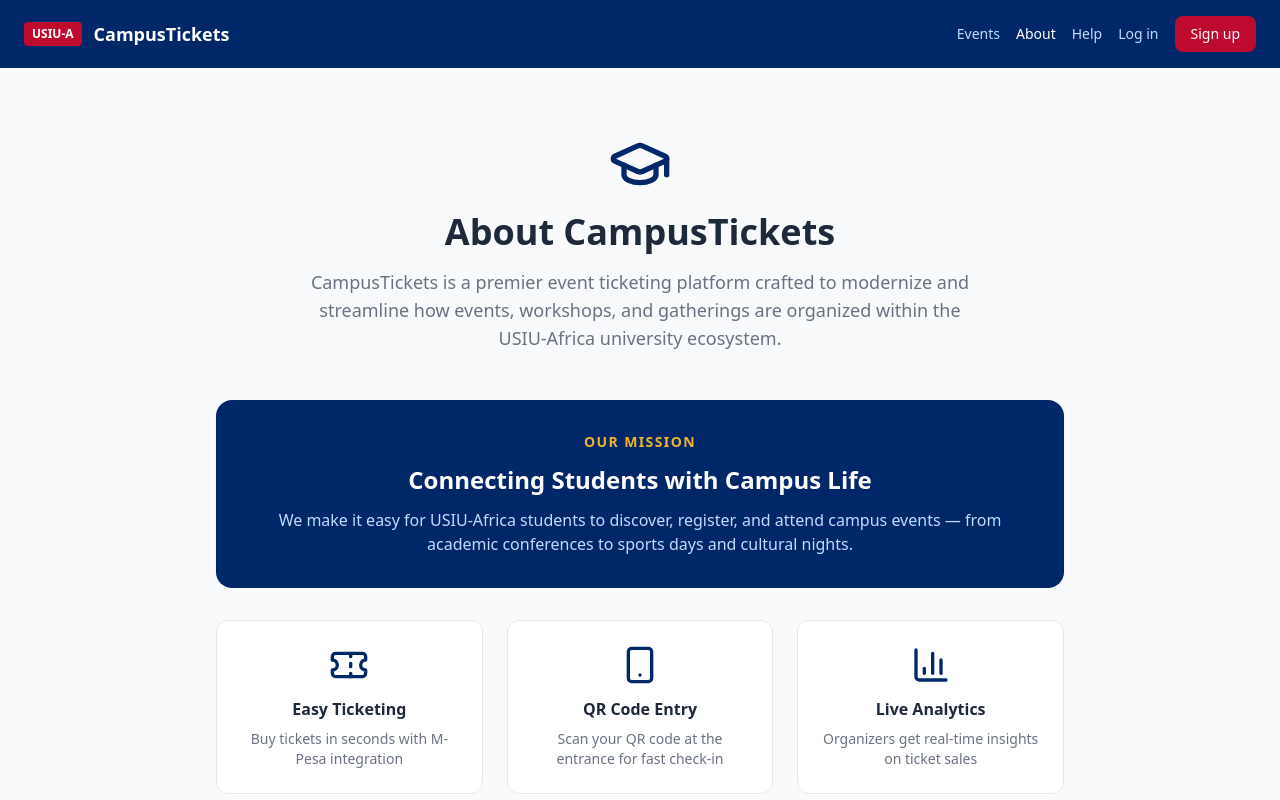
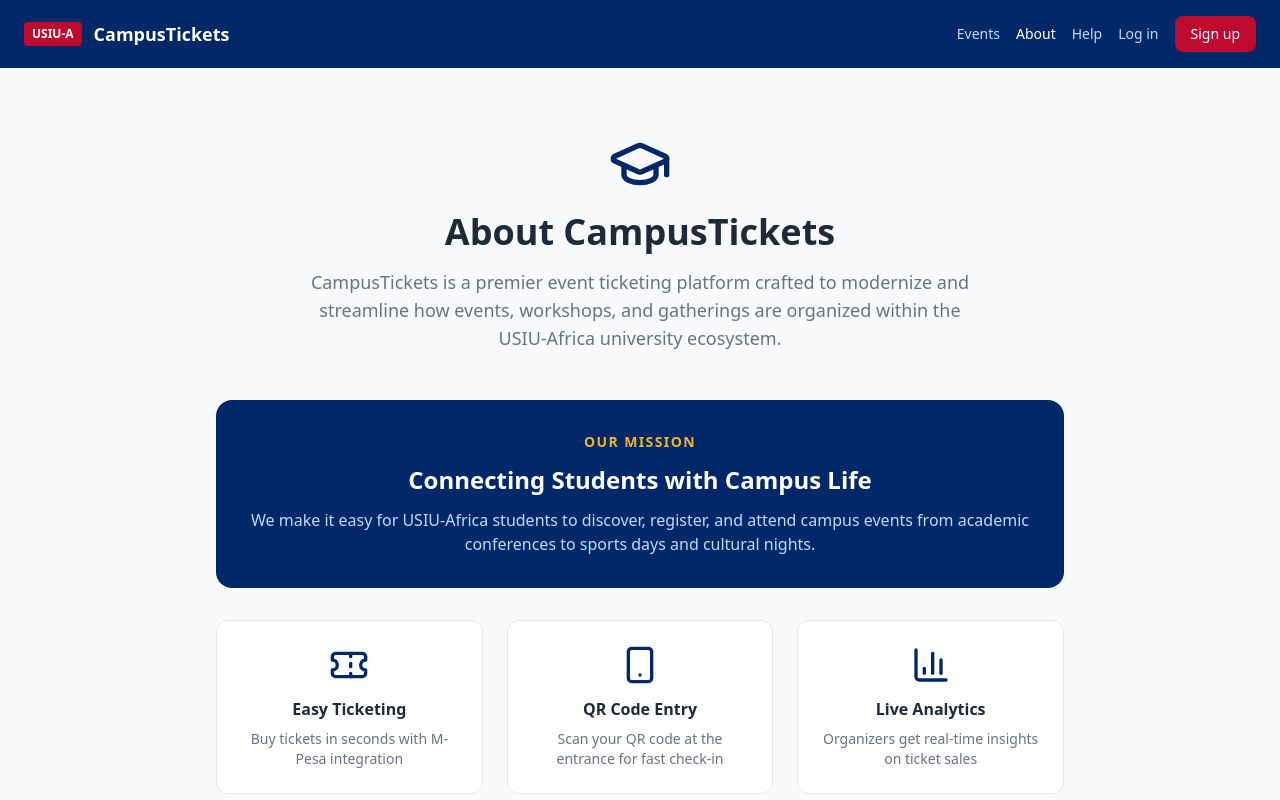
Before and after one commit to fatimaTawir/campus-tickets, a Next.js app: page /about in a window 1280 px wide. Shown: the top 800 px of the page. Built offline with nearby package versions, Linux system fonts and the light colour scheme.

Commit message:
Update AboutPage component with new content

```diff
--- a/app/about/page.tsx
+++ b/app/about/page.tsx
@@ -53,7 +53,7 @@
           </h2>
           <p className="text-blue-200">
             We make it easy for USIU-Africa students to discover, register, and
-            attend campus events — from academic conferences to sports days and
+            attend campus events from academic conferences to sports days and
             cultural nights.
           </p>
         </div>
```
